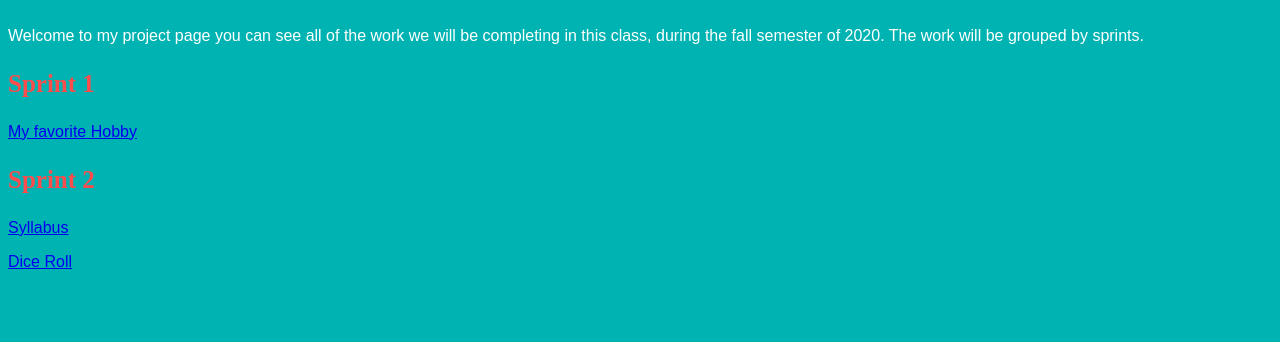
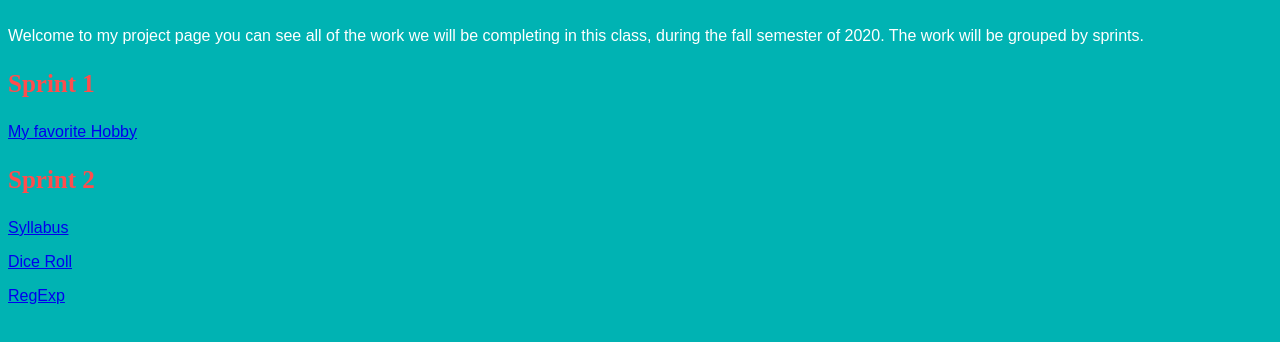
Before and after one commit to dcazales/EnginneringClass, a plain HTML site: page index.html in a window 1280 px wide. Shown: the part 200-542 px from the top of the page. Drawn offline with Linux system fonts and the light colour scheme.

Commit message:
Update index.html

```diff
--- a/index.html
+++ b/index.html
@@ -56,6 +56,7 @@
    			<h3>Sprint 2</h3>
    			<p><A HREF="https://syllabus-dc.azurewebsites.net/"target="_blank">Syllabus</A></p>
    			<p><A HREF="https://diceroll.azurewebsites.net/"target="_blank">Dice Roll</A></p>
+            <p><A HREF="https://regex-dc.azurewebsites.net/"target="_blank">RegExp</A></p>
    		</article>
    	</section>
    </body>
```
